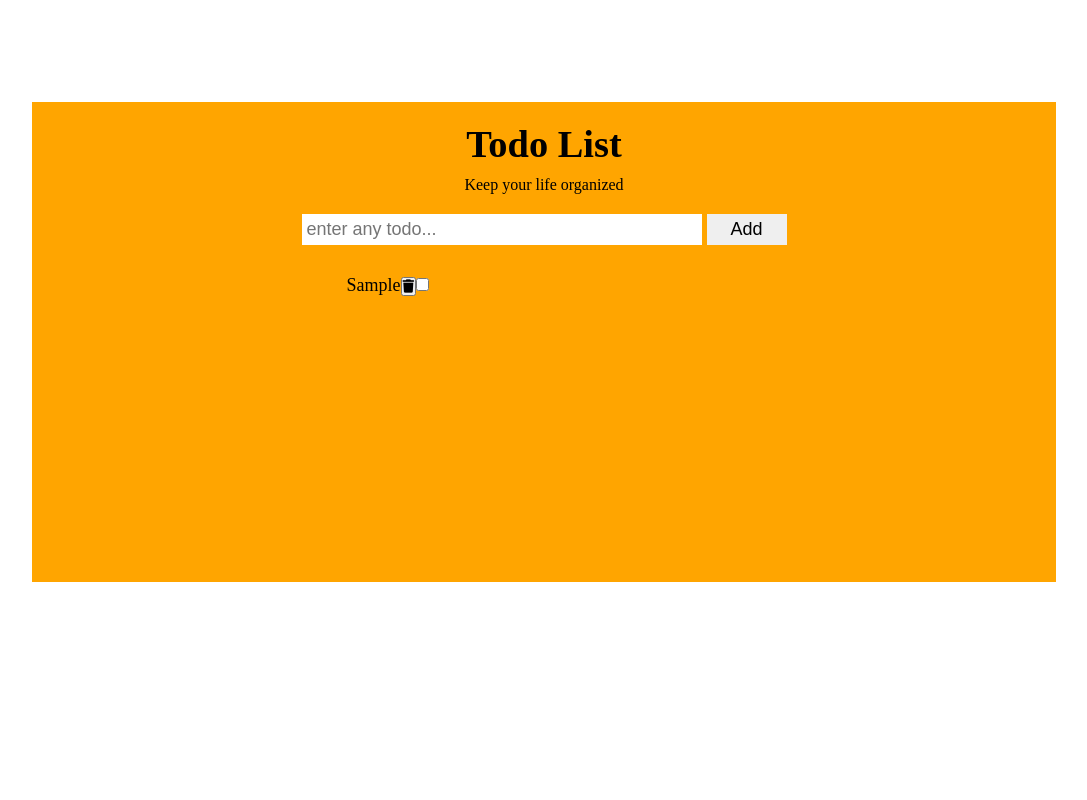
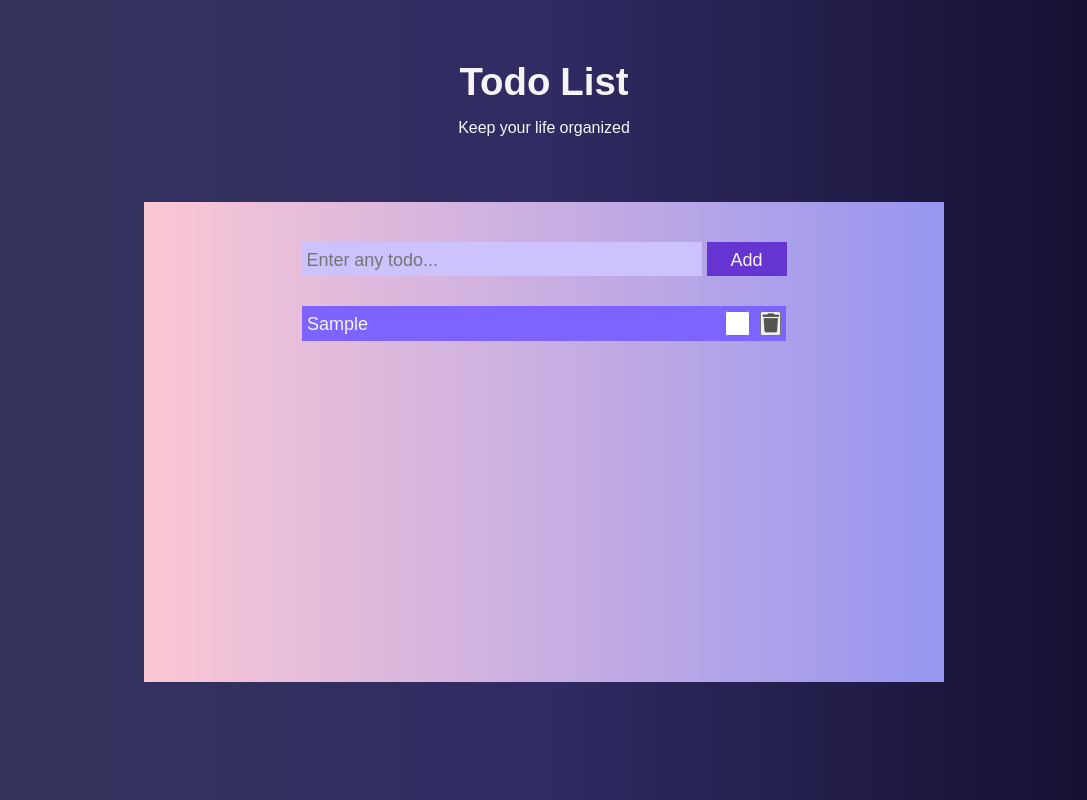
Before and after one commit to AygunHajiyeva/TODOLIST-APP, a React (Create React App) app: page / in a window 1280 px wide. Both pictures are taken after typing "Sample" into the empty fields and a click on the button "Add". Shown: the whole page, without its empty margins (96-1183 px from the left). Built offline with nearby package versions, Linux system fonts and the light colour scheme.

Commit message:
styled app with css

```diff
--- a/src/App.css
+++ b/src/App.css
@@ -1,18 +1,56 @@
+@import url('https://fonts.googleapis.com/css2?family=Noto+Sans+Buhid&display=swap');
 * {
   margin: 0;
   padding: 0;
   box-sizing: border-box;
+  color: whitesmoke;
+  font-family: 'Noto Sans Buhid', sans-serif;
 }
-.app {
-  background-color: orange;
+
+body {
+  background: #0f0c29;
+  background: -webkit-linear-gradient(
+    to right,
+    #505087,
+    #302b63,
+    #0f0c29
+  );
+  background: linear-gradient(
+    to right,
+    #35355b,
+    #302b63,
+    #0f0c29
+  );
+  width: 100vw;
+  height: 100vh;
+  overflow: hidden;
+  display: flex;
+  align-items: center;
+  justify-content: center;
+  text-align: center;
+}
+.app-section {
+  background: #9796f0;
+  background: -webkit-linear-gradient(
+    to right,
+    #fbc7d4,
+    #9796f0
+  );
+  background: linear-gradient(
+    to right,
+    #fbc7d4,
+    #9796f0
+  );
   display: flex;
   flex-direction: column;
   align-items: center;
   margin: 8% auto;
+  max-width: 800px;
   width: 80vw;
   height: 60vh;
   padding: 20px;
 }
+
 h1 {
   font-size: 2.4rem;
 }
@@ -29,29 +67,58 @@ form input {
   position: relative;
   width: 400px;
   margin-right: 5px;
+  color: black;
+  background-color: #ccc2fe;
 }
 
 form input,
-form button , .todo{
-   border: none;
+form button,
+.todo {
+  border: none;
   font-size: 18px;
   padding: 5px;
 }
 
 form button {
+  background-color: #6534d1;
   width: 80px;
-cursor: pointer;
+  cursor: pointer;
+}
+
+form button:hover {
+  transform: scale(101%);
+  background-color: hwb(259 15% 49% / 0.796);
+  transition: all 0.5s ease;
 }
 
 .todolist {
-margin: 20px auto;
-  /* background-color: aqua; */
+  margin: 20px auto;
 }
 
 .todo {
-  /* background-color: purple; */
-  margin-top: 5px;
-  width:400px ;
-margin-right: 5px;
+  justify-content: center;
+  display: flex;
+  flex-direction: row;
+  justify-content: space-between;
+  background-color: #7e64ff;
+  border: none;
 
+  width: 484px;
+  margin-top: 10px;
 }
+
+.btn-section {
+  display: flex;
+  gap: 10px;
+}
+.trash i {
+  font-size: 19px;
+  color: rgb(85, 82, 82);
+  cursor: pointer;
+}
+
+.checkbox {
+  width: 25px;
+  height: 25px;
+  cursor: pointer;
+}
--- a/src/App.js
+++ b/src/App.js
@@ -10,15 +10,22 @@ export default function App() {
   return (
     <div className="app">
       <h1>Todo List</h1>
+
       <p>Keep your life organized</p>
-
+      <section className="app-section">
         <Form
           todo={todo}
           setTodo={setTodo}
           todoList={todoList}
           setTodoList={setTodoList}
         />
-      <TodoList todo={todo} setTodo={setTodo} todoList={todoList} setTodoList={setTodoList} />
+        <TodoList
+          todo={todo}
+          setTodo={setTodo}
+          todoList={todoList}
+          setTodoList={setTodoList}
+        />
+      </section>
     </div>
   );
 }
--- a/src/components/Form.js
+++ b/src/components/Form.js
@@ -12,7 +12,7 @@ export default function Form({ todo, setTodo, todoList, setTodoList }) {
     <form onSubmit={addTodoList}>
       <input
         type="text"
-        placeholder="enter any todo..."
+        placeholder= "Enter any todo..."
         required
         value={todo}
         onChange={(e) => setTodo(e.target.value)}
--- a/src/components/TodoList.js
+++ b/src/components/TodoList.js
@@ -8,25 +8,33 @@ export default function({ todoList, setTodoList }) {
   };
 
   const handleIsComplete = (id) => {
-    setTodoList((prevTodoList) => prevTodoList.map((item) => item.id === id ? {...item, isComplete:!item.isComplete} :item));
-
+    setTodoList((prevTodoList) =>
+      prevTodoList.map((item) =>
+        item.id === id ? { ...item, isComplete: !item.isComplete } : item
+      )
+    );
   };
-
 
   return (
     <div className="todolist">
       {todoList.map((todo) => (
-        <div key={todo.id} className="todo" style={todo.isComplete ? {textDecorationLine: 'line-through'}:{}}>
+        <div
+          key={todo.id}
+          className="todo"
+          style={todo.isComplete ? { textDecorationLine: "line-through", opacity:0.8 } : {}}
+        >
           {todo.todo}
-          <button onClick={() => handleDelete(todo.id)}>
-            <i class="fa-solid fa-trash"></i>
-          </button>
-          <input
-            type="checkbox"
-            value={todo.isComplete}
-            onChange={() => handleIsComplete(todo.id)}
-
-          />
+          <div className="btn-section">
+            <input
+              type="checkbox"
+              value={todo.isComplete}
+              onChange={() => handleIsComplete(todo.id)}
+              className="checkbox"
+            />
+            <button className="trash" onClick={() => handleDelete(todo.id)}>
+              <i class="fa-solid fa-trash"></i>
+            </button>
+          </div>
         </div>
       ))}
     </div>
```
Lines whose indentation alone changed are shown as unchanged.
